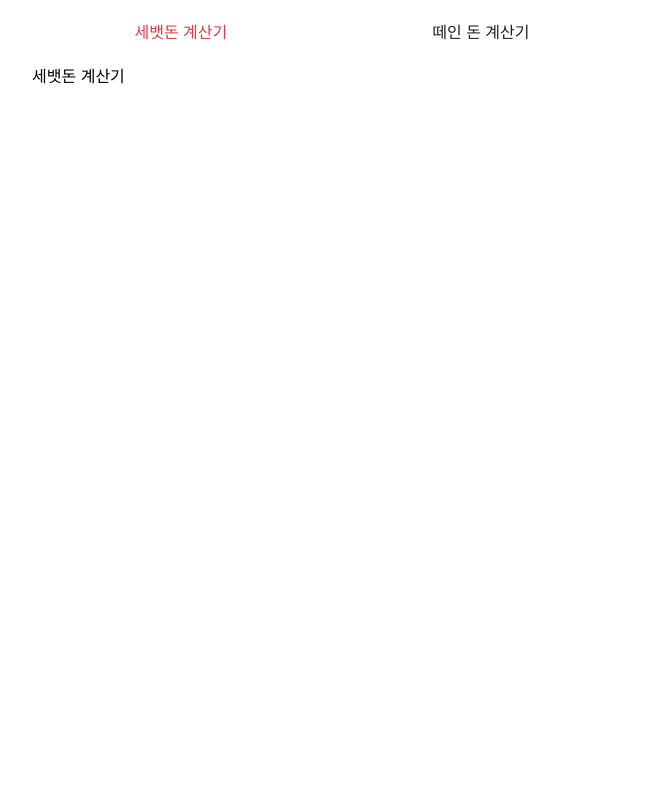
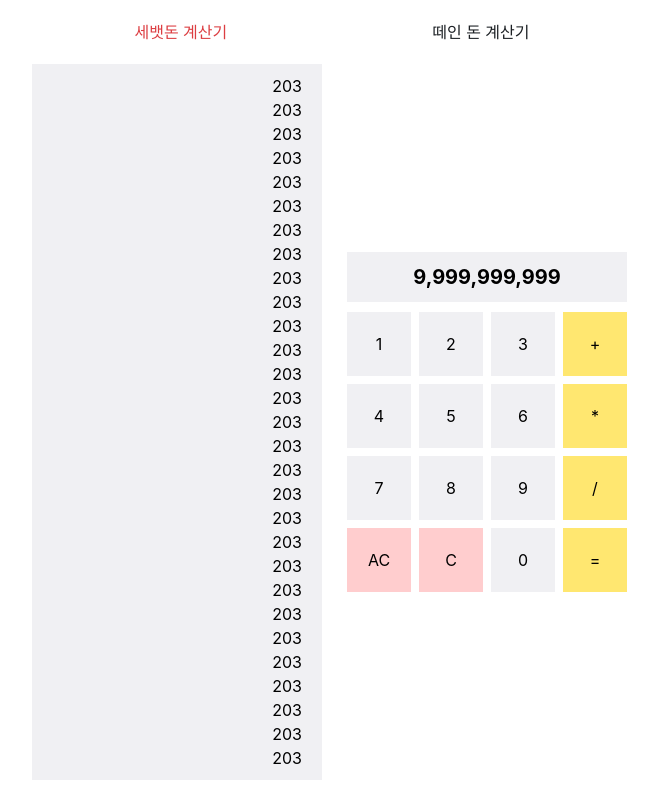
Before and after one commit to Chun-gu/handsel-calculator, a React (Vite) app: page / in a window 1280 px wide. Shown: the whole page, without its empty margins (308-966 px from the left). Built offline with nearby package versions, Linux system fonts and the light colour scheme; a web font is replaced by a local one.

Commit message:
style: add draft of HandselCalculator page

```diff
--- a/src/pages/HandselCalculator.tsx
+++ b/src/pages/HandselCalculator.tsx
@@ -1,3 +1,46 @@
+import { styled } from 'styled-components';
+
+import { InputDisplay, Keypad, ResultDisplay } from '@/components';
+
 export default function HandselCalculator() {
-  return <h1>세뱃돈 계산기</h1>;
+  return (
+    <Container>
+      <InputDisplay />
+      <SubContainer>
+        <ResultDisplay />
+        <Keypad />
+      </SubContainer>
+    </Container>
+  );
 }
+
+const Container = styled.section`
+  display: flex;
+  flex-direction: row;
+  height: 100%;
+  gap: 20px;
+  & > div {
+    width: 50%;
+  }
+
+  ${({ theme }) => theme.media.mobile`
+    flex-direction: column;
+    align-items: center;
+    gap: 10px;
+    & > div {
+      width: 100%;
+      max-width: 280px;
+    }
+  `}
+`;
+
+const SubContainer = styled.div`
+  display: flex;
+  flex-direction: column;
+  justify-content: center;
+  align-items: center;
+  gap: 10px;
+
+  ${({ theme }) => theme.media.mobile`
+  `}
+`;
```
